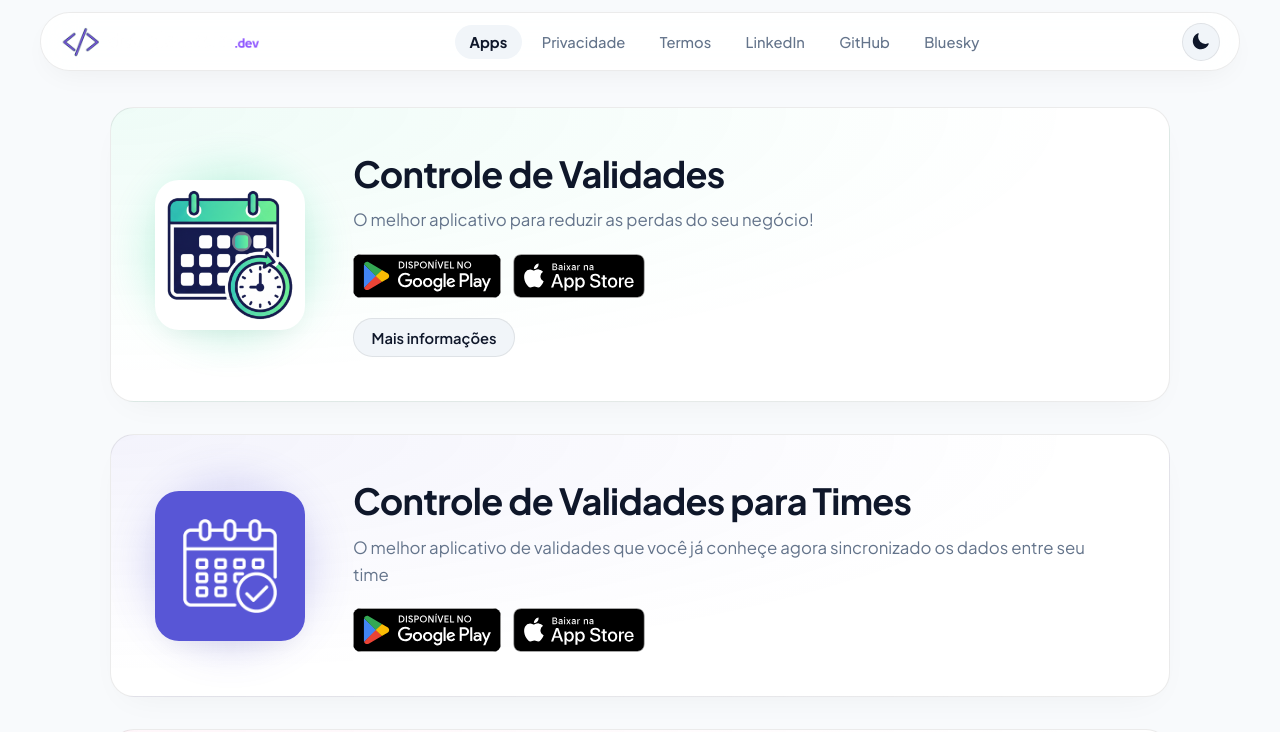
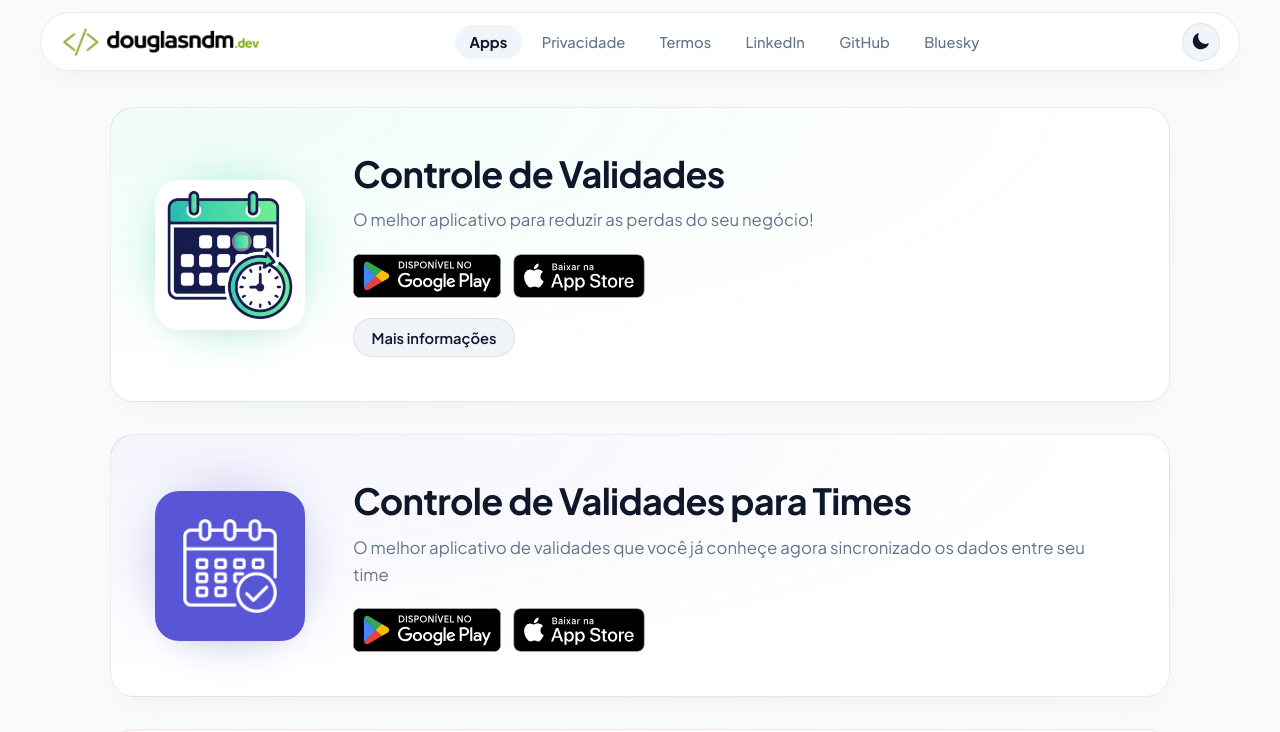
Before and after one commit to douglasndm/site, a React (Vite) app: page / in a window 1280 px wide. Shown: the top 732 px of the page. Built offline with nearby package versions, Linux system fonts and the light colour scheme.

Commit message:
style: add conditional color inversion filter to header logo based on theme

```diff
--- a/src/Components/Header/styles.ts
+++ b/src/Components/Header/styles.ts
@@ -48,7 +48,8 @@ export const Logo = styled.img`
     height: 38px;
     width: auto;
     display: block;
-    transition: opacity 0.2s ease;
+    filter: ${({ theme }) => (theme.name === 'light' ? 'invert(1)' : 'none')};
+    transition: opacity 0.2s ease, filter 0.25s ease;
 
     @media (max-width: 600px) {
         height: 32px;
```
